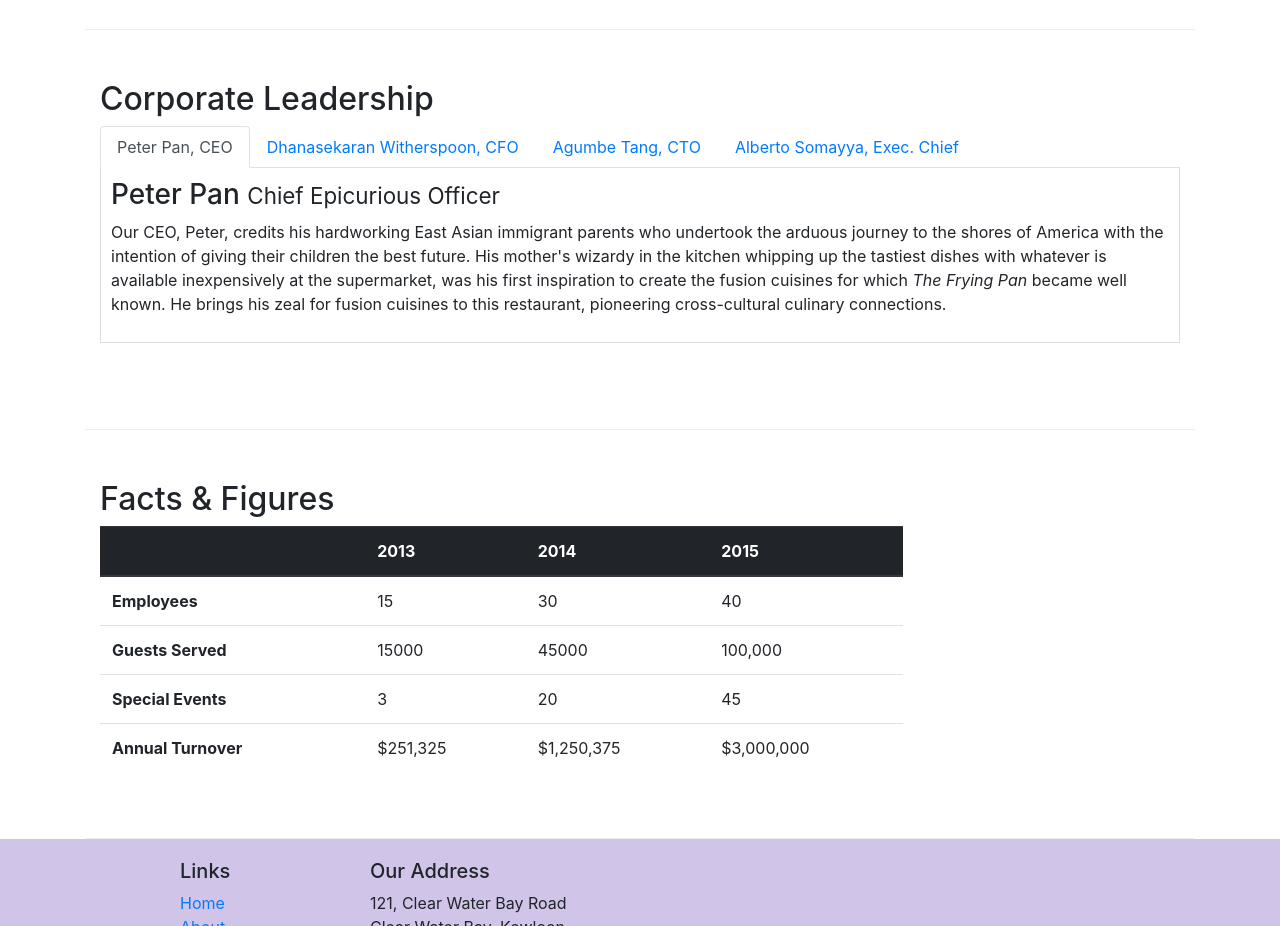
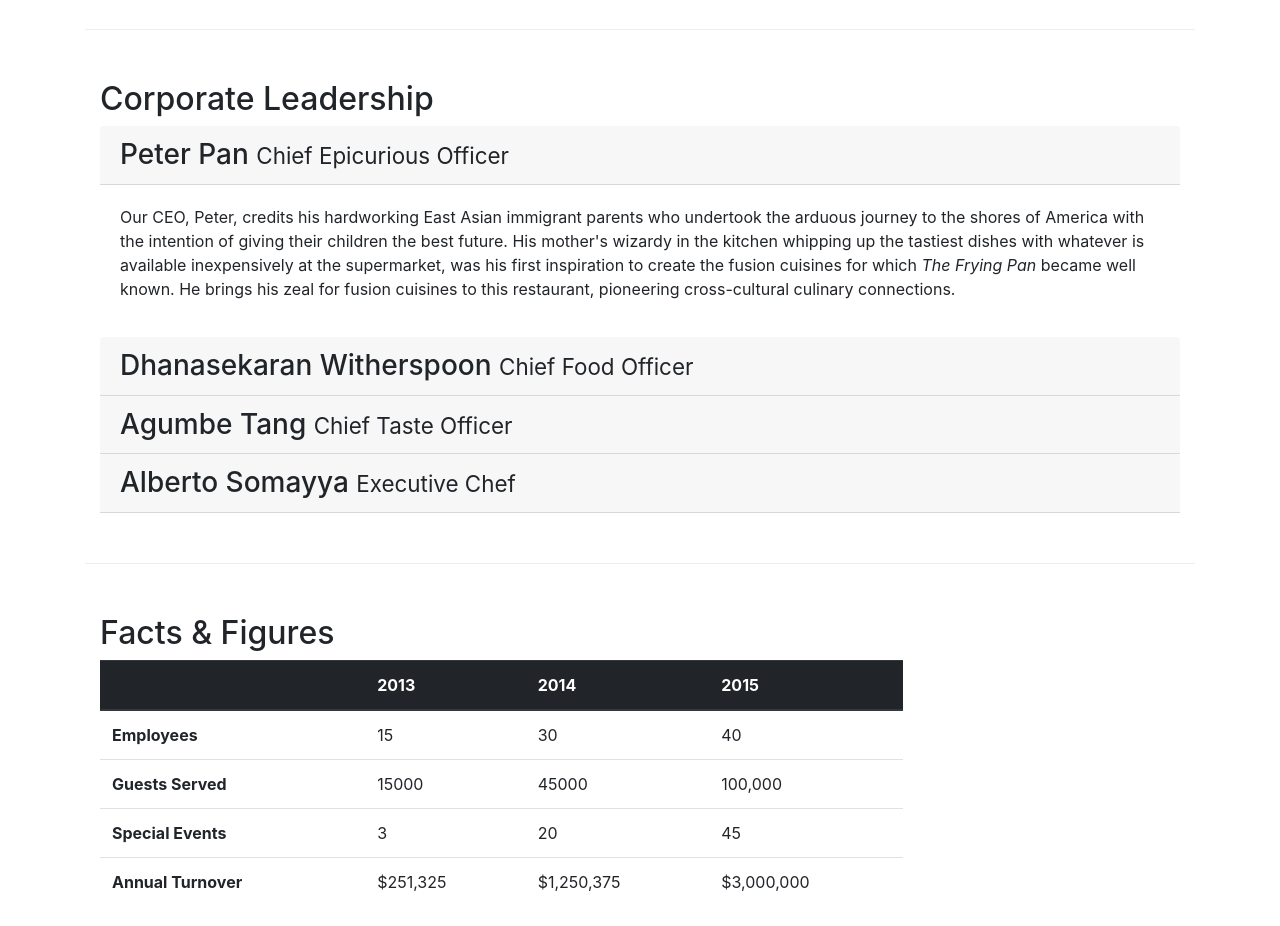
Before and after one commit to Khojibek/Bootstrap, a website: page aboutus.html in a window 1280 px wide. Shown: the part 940-1866 px from the top of the page. Drawn offline with nearby package versions, Linux system fonts and the light colour scheme.

Commit message:
Accordion

```diff
--- a/aboutus.html
+++ b/aboutus.html
@@ -117,40 +117,61 @@
         <div class="row row-content">
             <div class="col-12">
                 <h2>Corporate Leadership</h2>
-                <ul class="nav nav-tabs">
-                    <li class="nav-item">
-                        <a href="#peter" class="nav-link active" role="tab" data-toggle="tab">Peter Pan, CEO</a>
-                    </li>
-                    <li class="nav-item">
-                        <a href="#danny" class="nav-link" role="tab" data-toggle="tab">Dhanasekaran Witherspoon, CFO</a>
-                    </li>
-                    <li class="nav-item">
-                        <a href="#agumbe" class="nav-link" role="tab" data-toggle="tab">Agumbe Tang, CTO</a>
-                    </li>
-                    <li class="nav-item">
-                        <a href="#alberto" class="nav-link" role="tab" data-toggle="tab">Alberto Somayya, Exec. Chief</a>
-                    </li>
-                </ul>
-                <div class="tab-content">
-                    <div role="tabpanel" class="tab-pane fade show active" id="peter">
-                        <h3>Peter Pan <small>Chief Epicurious Officer</small></h3>
-                        <p class="d-none d-sm-block">Our CEO, Peter, credits his hardworking East Asian immigrant parents who undertook the arduous journey to the shores of America with the intention of giving their children the best future. His mother's wizardy in the kitchen whipping up the tastiest dishes with whatever is available inexpensively at the supermarket, was his first inspiration to create the fusion cuisines for which <em>The Frying Pan</em> became well known. He brings his zeal for fusion cuisines to this restaurant, pioneering cross-cultural culinary connections.</p>
+                <div id="accordion">
+                    <div class="card">
+                        <div class="card-header" role="tab" id="peterhead">
+                            <h3 class="mb-0">
+                                <a data-toggle="collapse" data-target="#peter">
+                                Peter Pan <small>Chief Epicurious Officer</small>
+                                </a>
+                            </h3>
+                        </div>
                     </div>
-                    <div role="tabpanel" class="tab-pane fade" id="danny">
-                        <h3>Dhanasekaran Witherspoon <small>Chief Food Officer</small></h3>
-                        <p class="d-none d-sm-block">Our CFO, Danny, as he is affectionately referred to by his colleagues, comes from a long established family tradition in farming and produce. His experiences growing up on a farm in the Australian outback gave him great appreciation for varieties of food sources. As he puts it in his own words, <em>Everything that runs, wins, and everything that stays, pays!</em></p>
-                    </div>
-                    <div role="tabpanel" class="tab-pane fade" id="agumbe">
-                        <h3>Agumbe Tang <small>Chief Taste Officer</small></h3>
-                        <p class="d-none d-sm-block">Blessed with the most discerning gustatory sense, Agumbe, our CTO, personally ensures that every dish that we serve meets his exacting tastes. Our chefs dread the tongue lashing that ensues if their dish does not meet his exacting standards. He lives by his motto, <em>You click only if you survive my lick.</em></p>
-                    </div>
-                    <div role="tabpanel" class="tab-pane fade" id="alberto">
-                        <h3>Alberto Somayya <small>Executive Chef</small></h3>
-                        <p class="d-none d-sm-block">Award winning three-star Michelin chef with wide International experience having worked closely with whos-who in the culinary world, he specializes in creating mouthwatering Indo-Italian fusion experiences. He says, <em>Put together the cuisines from the two craziest cultures, and you get a winning hit! Amma Mia!</em></p>
+                    <div role="tabpanel" class="collapse show" id="peter" data-parent="#accordion">
+                        <div class="card-body">
+                            <p class="d-none d-sm-block">Our CEO, Peter, credits his hardworking East Asian immigrant parents who undertook the arduous journey to the shores of America with the intention of giving their children the best future. His mother's wizardy in the kitchen whipping up the tastiest dishes with whatever is available inexpensively at the supermarket, was his first inspiration to create the fusion cuisines for which <em>The Frying Pan</em> became well known. He brings his zeal for fusion cuisines to this restaurant, pioneering cross-cultural culinary connections.</p>
+                        </div>
                     </div>
 
+                    <div class="card">
+                        <div class="card-header" role="tab" id="dannyhead">
+                            <h3 class="mb-0">
+                                <a data-toggle="collapse" data-target="#danny">Dhanasekaran Witherspoon <small>Chief Food Officer</small></a>
+                            </h3>
+                        </div>
+                    </div>
+                    <div role="tabpanel" class="collapse" id="danny" data-parent="#accordion">
+                        <div class="card-body">
+                            <p class="d-none d-sm-block">Our CFO, Danny, as he is affectionately referred to by his colleagues, comes from a long established family tradition in farming and produce. His experiences growing up on a farm in the Australian outback gave him great appreciation for varieties of food sources. As he puts it in his own words, <em>Everything that runs, wins, and everything that stays, pays!</em></p>
+                        </div>
+                    </div>
+
+                    <div class="card">
+                        <div class="card-header" role="tab" id="agumbehead">
+                            <h3 class="mb-0">
+                                <a data-toggle="collapse" data-target="#agumbe">Agumbe Tang <small>Chief Taste Officer</small></a>
+                            </h3>
+                        </div>
+                    </div>
+                    <div role="tabpanel" class="collapse" id="agumbe" data-parent="#accordion">
+                        <div class="card-body">
+                            <p class="d-none d-sm-block">Blessed with the most discerning gustatory sense, Agumbe, our CTO, personally ensures that every dish that we serve meets his exacting tastes. Our chefs dread the tongue lashing that ensues if their dish does not meet his exacting standards. He lives by his motto, <em>You click only if you survive my lick.</em></p>
+                        </div>
+                    </div>
+
+                    <div class="card">
+                        <div class="card-header" role="tab" id="albertohead">
+                            <h3 class="mb-0">
+                                <a data-toggle="collapse" data-target="#alberto">Alberto Somayya <small>Executive Chef</small></a>
+                            </h3>
+                        </div>
+                    </div>
+                    <div role="tabpanel" class="collapse" id="alberto">
+                        <div class="card-body">
+                            <p class="d-none d-sm-block">Award winning three-star Michelin chef with wide International experience having worked closely with whos-who in the culinary world, he specializes in creating mouthwatering Indo-Italian fusion experiences. He says, <em>Put together the cuisines from the two craziest cultures, and you get a winning hit! Amma Mia!</em></p>
+                        </div>
+                    </div>
                 </div>
-
             </div>
        </div>
        <div class="row row-content">
```
